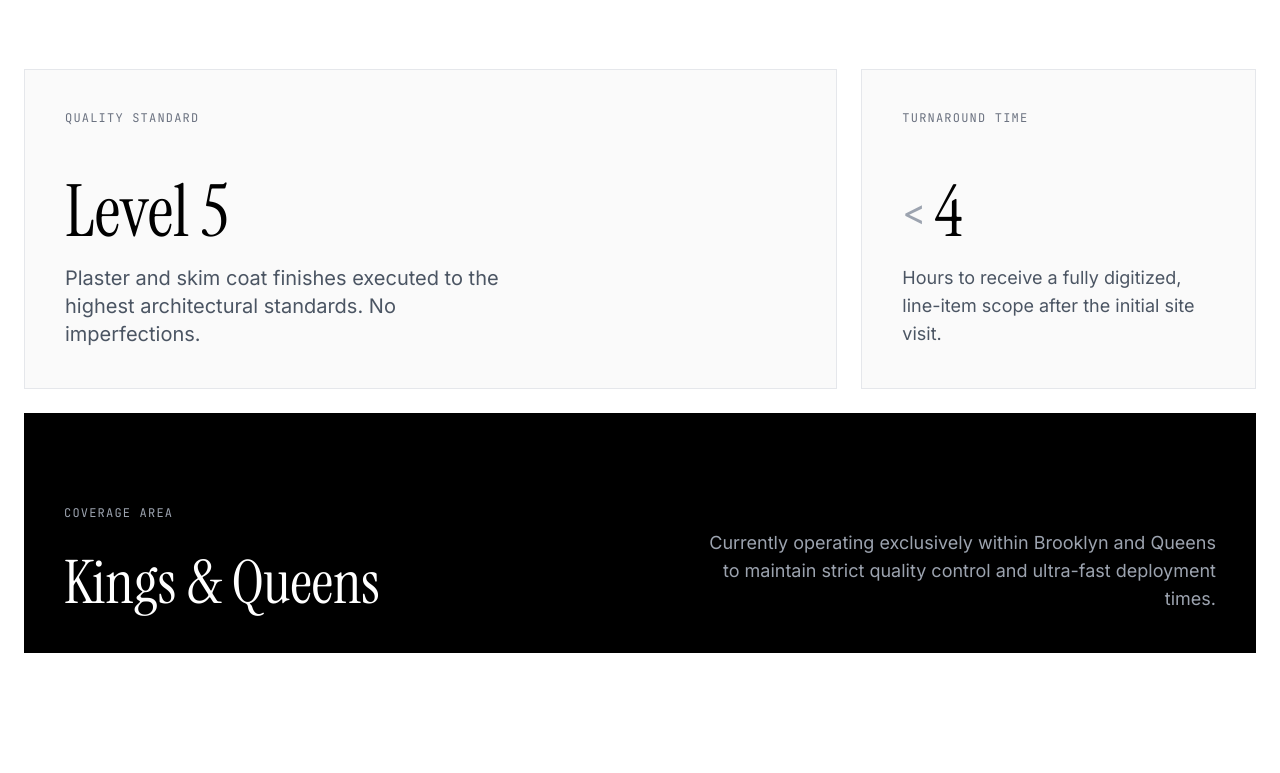
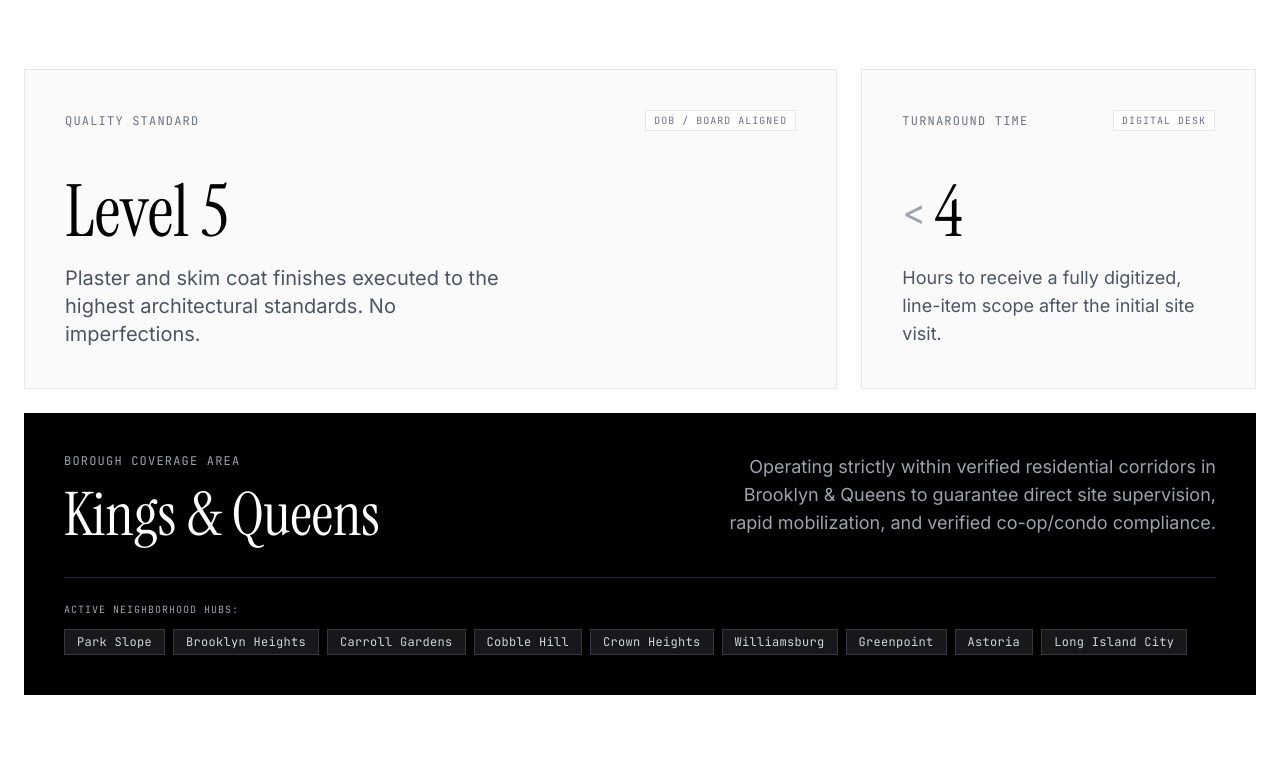
Before and after one commit to NickAiNYC/Socio, a Next.js app: page / in a window 1280 px wide. Shown: the part 887-1660 px from the top of the page. Built offline with nearby package versions, Linux system fonts and the light colour scheme.

Commit message:
feat: add WhatsApp routing, alteration kit preview, and hyper-local hubs

```diff
--- a/app/(marketing)/page.tsx
+++ b/app/(marketing)/page.tsx
@@ -1,6 +1,7 @@
 import { HeroSection } from "@/components/HeroSection";
 import { MetricsBentoGrid } from "@/components/MetricsBentoGrid";
 import { ArchitectureSection } from "@/components/ArchitectureSection";
+import { CompliancePreview } from "@/components/CompliancePreview";
 
 export default function LandingPage() {
   return (
@@ -8,6 +9,7 @@ export default function LandingPage() {
       <HeroSection />
       <MetricsBentoGrid />
       <ArchitectureSection />
+      <CompliancePreview />
     </div>
   );
 }
--- a/app/contractors/join/page.tsx
+++ b/app/contractors/join/page.tsx
@@ -3,13 +3,14 @@
 import { motion } from 'framer-motion';
 import Image from 'next/image';
 import { TradesmanForm } from '@/components/TradesmanForm';
+import { WhatsAppCTA, FloatingWhatsAppButton } from '@/components/WhatsAppCTA';
 
 export default function JoinFormPage() {
   const benefits = [
     'Presupuestos profesionales en inglés para clientes exigentes.',
     'Citas confirmadas en casas residenciales (cero pérdida de tiempo).',
     'Gestión de seguros y certificados (COI) para edificios y co-ops.',
-    'Sin mensualidades fijas: solo pagas cuando recibes el trabajo.',
+    'Sin cobros ocultos: capa operativa y de presupuesto para maestros independientes.',
   ];
 
   return (
@@ -49,6 +50,17 @@ export default function JoinFormPage() {
                 </li>
               ))}
             </ul>
+
+            {/* Direct 1-Click WhatsApp Channel */}
+            <div className="mt-10 pt-8 border-t border-gray-200">
+              <span className="font-mono text-xs uppercase tracking-wider text-gray-400 block mb-3">
+                ¿Prefiere saltarse el formulario?
+              </span>
+              <WhatsAppCTA
+                label="Habla con nuestro desk de operaciones por WhatsApp"
+                className="w-full"
+              />
+            </div>
           </motion.div>
         </div>
 
@@ -59,12 +71,17 @@ export default function JoinFormPage() {
           transition={{ duration: 0.6, delay: 0.2, ease: 'easeOut' }}
           className="bg-white border border-gray-200 p-8 md:p-12 shadow-[0_4px_40px_rgba(0,0,0,0.02)]"
         >
-          <div className="mb-10 pb-6 border-b border-gray-100">
+          <div className="mb-10 pb-6 border-b border-gray-100 flex items-center justify-between">
             <h2 className="text-2xl font-serif text-black">Solicitar una invitación</h2>
+            <span className="font-mono text-[11px] text-gray-400 uppercase tracking-widest">
+              Paso 1 de 2
+            </span>
           </div>
           <TradesmanForm />
         </motion.div>
       </div>
+
+      <FloatingWhatsAppButton />
     </main>
   );
 }
--- a/app/layout.tsx
+++ b/app/layout.tsx
@@ -19,9 +19,9 @@ const jetbrainsMono = JetBrains_Mono({
 });
 
 export const metadata: Metadata = {
-  title: "Socio · a renovation should start with a real scope",
+  title: "Socio · Infrastructure & Precision Front-Office for Local Trades",
   description:
-    "Socio reads NYC DOB filings so a renovation starts with a real, standardized scope. Free for homeowners. Contractors pay only when a bid closes.",
+    "Socio pairs master-level independent craftsmen across Brooklyn and Queens with institutional-grade estimates, standardized scopes, and board-ready alteration compliance.",
 };
 
 import Header from "@/components/layout/Header";
@@ -30,7 +30,7 @@ import Footer from "@/components/layout/Footer";
 export default function RootLayout({ children }: { children: React.ReactNode }) {
   return (
     <html lang="en" className={`${instrumentSerif.variable} ${inter.variable} ${jetbrainsMono.variable}`}>
-      <body className="bg-zinc-50 text-zinc-900 selection:bg-zinc-200 font-sans antialiased flex min-h-screen flex-col">
+      <body className="bg-[#FAFAFA] text-zinc-900 selection:bg-black selection:text-white font-sans antialiased flex min-h-screen flex-col">
         <Header />
         <main className="flex-1 flex flex-col">
           <SmoothScroll>
--- /dev/null
+++ b/components/CompliancePreview.tsx
@@ -0,0 +1,85 @@
+'use client';
+
+import { motion } from 'framer-motion';
+import { bentoContainer, bentoCard } from '@/components/Animations';
+
+export function CompliancePreview() {
+  const documents = [
+    {
+      code: 'DOC-01',
+      title: 'ACORD 25 COI Package',
+      spec: '$1,000,000 / $2,000,000 Commercial General Liability with Named Building Management as Additional Insured and Waiver of Subrogation.',
+      tag: 'Co-op Board Ready',
+    },
+    {
+      code: 'DOC-02',
+      title: 'Itemized CSI Scope Sheet',
+      spec: 'Granular line-item breakdown dividing labor, specified materials (Level 5 drywall/plaster, BM/F&B paint), and daily milestones.',
+      tag: 'Zero Napkin Estimates',
+    },
+    {
+      code: 'DOC-03',
+      title: 'Alteration Agreement Rider',
+      spec: 'Building protection protocol, dust-containment plan (EPA Lead-Safe RRP), and strict weekday work-hour schedule alignment.',
+      tag: 'Managing Agent Clearance',
+    },
+  ];
+
+  return (
+    <section className="w-full bg-[#FAFAFA] py-32 px-6 border-b border-gray-200">
+      <div className="max-w-7xl mx-auto">
+        <div className="flex flex-col md:flex-row md:items-end justify-between gap-6 mb-16">
+          <div>
+            <p className="font-mono text-xs uppercase tracking-widest text-gray-400 mb-3">
+              Standardized Deliverables
+            </p>
+            <h2 className="text-3xl md:text-5xl font-serif text-black leading-tight">
+              The Alteration Kit.<br />Built for strict NYC buildings.
+            </h2>
+          </div>
+          <p className="font-sans text-gray-500 max-w-md text-base md:text-lg">
+            Every project deployed through Socio arrives pre-packaged with the exact documentation Brooklyn and Queens managing agents demand before signing off.
+          </p>
+        </div>
+
+        <motion.div
+          variants={bentoContainer}
+          initial="hidden"
+          whileInView="show"
+          viewport={{ once: true, margin: '-100px' }}
+          className="grid grid-cols-1 md:grid-cols-3 gap-6"
+        >
+          {documents.map((doc, idx) => (
+            <motion.div
+              key={idx}
+              variants={bentoCard}
+              className="bg-white border border-gray-200 p-8 flex flex-col justify-between hover:border-black transition-colors duration-300 min-h-[300px]"
+            >
+              <div>
+                <div className="flex items-center justify-between mb-6 pb-4 border-b border-gray-100">
+                  <span className="font-mono text-xs font-semibold text-black tracking-widest">
+                    {doc.code}
+                  </span>
+                  <span className="font-mono text-[10px] bg-gray-100 text-gray-600 px-2 py-0.5 border border-gray-200 uppercase tracking-wider">
+                    {doc.tag}
+                  </span>
+                </div>
+                <h3 className="text-xl font-serif text-black mb-3">{doc.title}</h3>
+                <p className="font-sans text-sm text-gray-500 leading-relaxed">
+                  {doc.spec}
+                </p>
+              </div>
+
+              <div className="mt-8 pt-4 border-t border-gray-100 flex items-center justify-between text-xs font-mono text-gray-400">
+                <span>VERIFIED DELIVERABLE</span>
+                <span className="text-black font-semibold">✓ COMPLETE</span>
+              </div>
+            </motion.div>
+          ))}
+        </motion.div>
+      </div>
+    </section>
+  );
+}
+
+export default CompliancePreview;
--- a/components/MetricsBentoGrid.tsx
+++ b/components/MetricsBentoGrid.tsx
@@ -4,6 +4,18 @@ import { motion } from 'framer-motion';
 import { bentoContainer, bentoCard } from '@/components/Animations';
 
 export function MetricsBentoGrid() {
+  const neighborhoods = [
+    'Park Slope',
+    'Brooklyn Heights',
+    'Carroll Gardens',
+    'Cobble Hill',
+    'Crown Heights',
+    'Williamsburg',
+    'Greenpoint',
+    'Astoria',
+    'Long Island City',
+  ];
+
   return (
     <section className="w-full bg-white py-32 px-6 border-b border-gray-200">
       <div className="max-w-7xl mx-auto">
@@ -28,8 +40,13 @@ export function MetricsBentoGrid() {
             variants={bentoCard}
             className="md:col-span-2 group bg-[#FAFAFA] border border-gray-200 p-10 hover:border-black transition-colors duration-300 flex flex-col justify-between min-h-[320px]"
           >
-            <div className="font-mono text-xs uppercase tracking-widest text-gray-500 mb-8">
-              Quality Standard
+            <div className="flex items-center justify-between">
+              <div className="font-mono text-xs uppercase tracking-widest text-gray-500">
+                Quality Standard
+              </div>
+              <span className="font-mono text-[10px] bg-white border border-gray-200 px-2 py-0.5 text-gray-500 uppercase tracking-widest">
+                DOB / Board Aligned
+              </span>
             </div>
             <div>
               <div className="text-6xl md:text-7xl font-serif text-black mb-4">Level 5</div>
@@ -44,8 +61,13 @@ export function MetricsBentoGrid() {
             variants={bentoCard}
             className="group bg-[#FAFAFA] border border-gray-200 p-10 hover:border-black transition-colors duration-300 flex flex-col justify-between min-h-[320px]"
           >
-            <div className="font-mono text-xs uppercase tracking-widest text-gray-500 mb-8">
-              Turnaround Time
+            <div className="flex items-center justify-between">
+              <div className="font-mono text-xs uppercase tracking-widest text-gray-500">
+                Turnaround Time
+              </div>
+              <span className="font-mono text-[10px] bg-white border border-gray-200 px-2 py-0.5 text-gray-500 uppercase tracking-widest">
+                Digital Desk
+              </span>
             </div>
             <div>
               <div className="text-6xl md:text-7xl font-serif text-black mb-4 flex items-center gap-2">
@@ -57,20 +79,38 @@ export function MetricsBentoGrid() {
             </div>
           </motion.div>
 
-          {/* Full Width Bottom Card */}
+          {/* Full Width Bottom Card with Neighborhoods */}
           <motion.div
             variants={bentoCard}
-            className="md:col-span-3 group bg-black text-white p-10 flex flex-col md:flex-row md:items-end justify-between min-h-[240px]"
+            className="md:col-span-3 group bg-black text-white p-10 flex flex-col justify-between min-h-[280px]"
           >
-            <div className="mb-8 md:mb-0">
-              <div className="font-mono text-xs uppercase tracking-widest text-gray-400 mb-8">
-                Coverage Area
+            <div className="flex flex-col md:flex-row md:items-start justify-between gap-6 mb-8">
+              <div>
+                <div className="font-mono text-xs uppercase tracking-widest text-gray-400 mb-4">
+                  Borough Coverage Area
+                </div>
+                <div className="text-5xl md:text-6xl font-serif">Kings & Queens</div>
               </div>
-              <div className="text-5xl md:text-6xl font-serif">Kings & Queens</div>
+              <p className="font-sans text-base md:text-lg text-gray-400 max-w-lg md:text-right">
+                Operating strictly within verified residential corridors in Brooklyn & Queens to guarantee direct site supervision, rapid mobilization, and verified co-op/condo compliance.
+              </p>
             </div>
-            <p className="font-sans text-lg text-gray-400 max-w-lg md:text-right">
-              Currently operating exclusively within Brooklyn and Queens to maintain strict quality control and ultra-fast deployment times.
-            </p>
+
+            <div className="border-t border-gray-800 pt-6">
+              <span className="font-mono text-[10px] uppercase tracking-widest text-gray-400 block mb-3">
+                Active Neighborhood Hubs:
+              </span>
+              <div className="flex flex-wrap gap-2">
+                {neighborhoods.map((nh, idx) => (
+                  <span
+                    key={idx}
+                    className="font-mono text-xs bg-zinc-900 border border-zinc-700/80 px-3 py-1 text-gray-300 tracking-wide"
+                  >
+                    {nh}
+                  </span>
+                ))}
+              </div>
+            </div>
           </motion.div>
         </motion.div>
       </div>
--- /dev/null
+++ b/components/WhatsAppCTA.tsx
@@ -0,0 +1,66 @@
+'use client';
+
+import { MessageCircle } from 'lucide-react';
+
+interface WhatsAppCTAProps {
+  label?: string;
+  className?: string;
+  message?: string;
+}
+
+export function WhatsAppCTA({
+  label = 'Habla con nuestro desk de operaciones por WhatsApp',
+  className = '',
+  message = 'Hola Socio, quiero hablar con el desk de operaciones para unirme a la red de maestros.',
+}: WhatsAppCTAProps) {
+  const phone = '16467504650';
+  const url = `https://wa.me/${phone}?text=${encodeURIComponent(message)}`;
+
+  return (
+    <a
+      href={url}
+      target="_blank"
+      rel="noopener noreferrer"
+      className={`inline-flex items-center justify-center gap-3 bg-[#171717] hover:bg-black text-white font-sans font-medium text-sm md:text-base py-4 px-6 border border-black transition-all shadow-sm group ${className}`}
+    >
+      <MessageCircle className="w-5 h-5 text-emerald-400 group-hover:scale-110 transition-transform" />
+      <span>{label}</span>
+      <span className="font-mono text-xs text-gray-400 group-hover:translate-x-0.5 transition-transform">
+        →
+      </span>
+    </a>
+  );
+}
+
+export function FloatingWhatsAppButton() {
+  const phone = '16467504650';
+  const message = 'Hola Socio, quiero consultar sobre proyectos y unirme a la red de maestros en Brooklyn.';
+  const url = `https://wa.me/${phone}?text=${encodeURIComponent(message)}`;
+
+  return (
+    <div className="fixed bottom-6 right-6 z-40">
+      <a
+        href={url}
+        target="_blank"
+        rel="noopener noreferrer"
+        aria-label="Habla por WhatsApp con Socio"
+        className="flex items-center gap-3 bg-white hover:bg-zinc-50 text-black border border-gray-300 shadow-md hover:shadow-lg px-4 py-3 transition-all group"
+      >
+        <div className="relative flex items-center justify-center">
+          <MessageCircle className="w-5 h-5 text-emerald-600" />
+          <span className="absolute -top-1 -right-1 w-2 h-2 rounded-full bg-emerald-500 animate-pulse" />
+        </div>
+        <div className="flex flex-col text-left">
+          <span className="font-mono text-[10px] uppercase tracking-wider text-gray-400">
+            Desk Directo
+          </span>
+          <span className="font-sans text-xs font-semibold text-black group-hover:underline">
+            WhatsApp
+          </span>
+        </div>
+      </a>
+    </div>
+  );
+}
+
+export default WhatsAppCTA;
```
